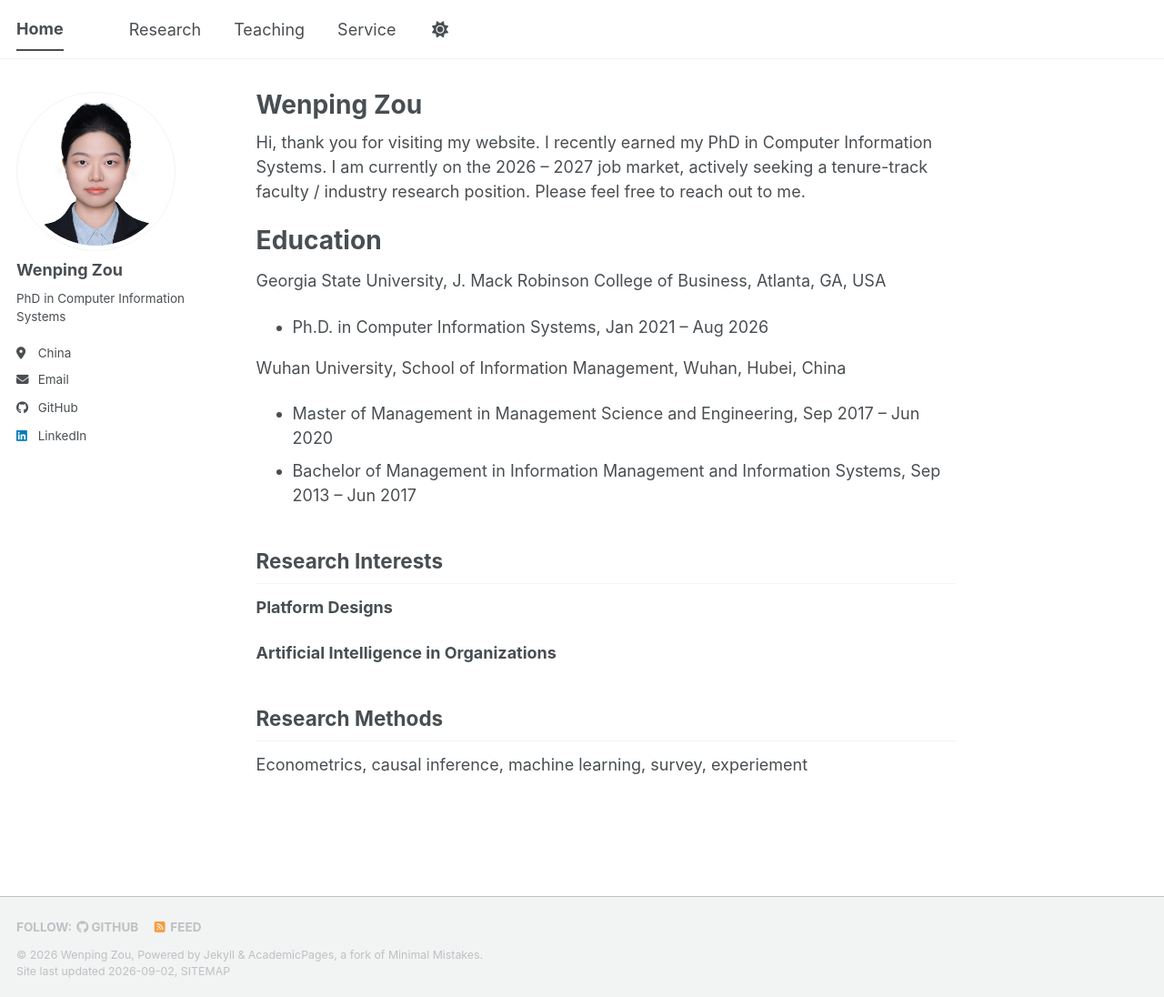
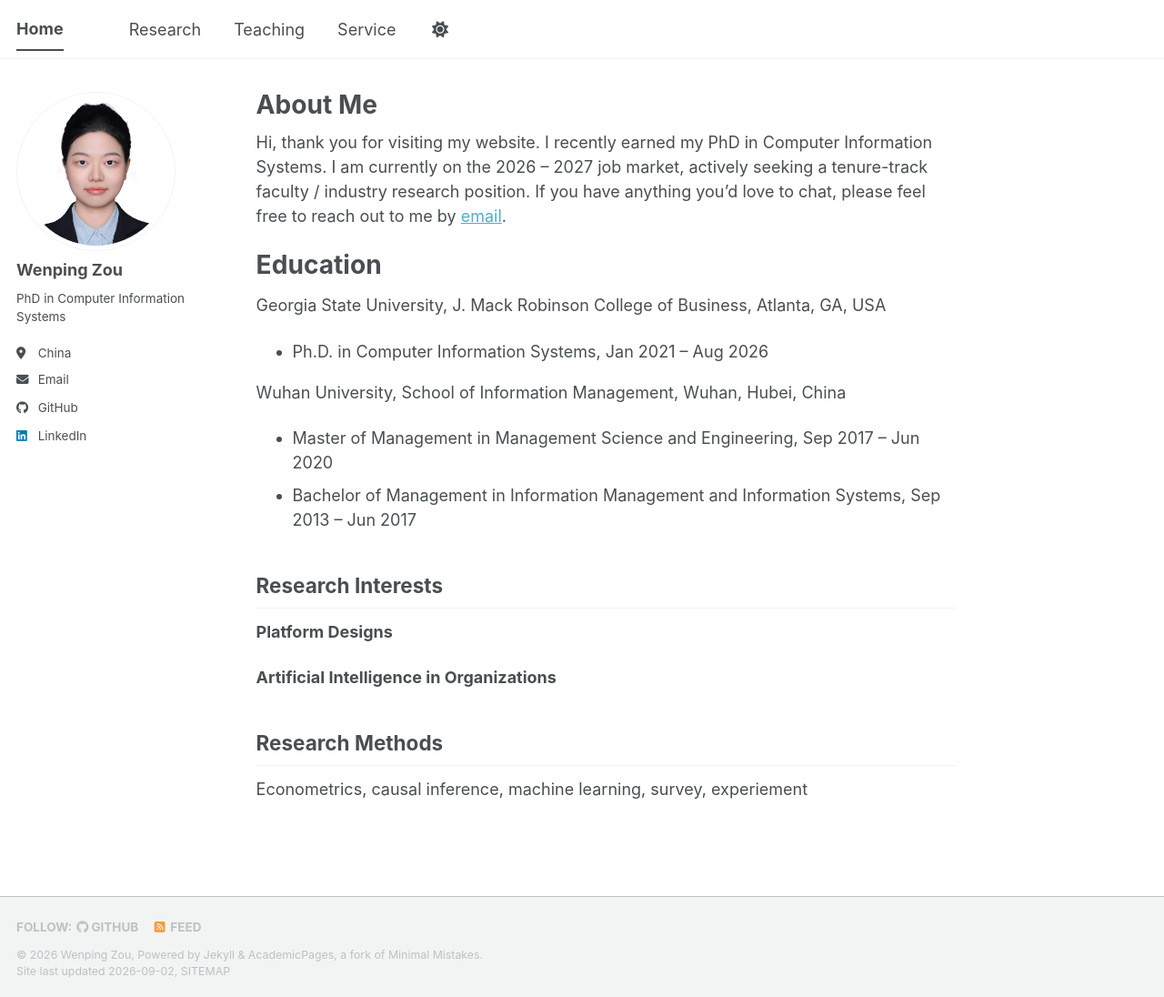
Before and after one commit to wenping-zou/wenping-zou.github.io, a Jekyll site: the page built from _pages/about.md, in a window 1280 px wide and 1096 px high. Shown: the whole window at 91% size. Built offline with Jekyll 4.4.1, drawn with Linux system fonts in a browser that asks for light colours; a style sheet for code colours, icons or effects is not loaded.

Commit message:
Update about.md

```diff
--- a/_pages/about.md
+++ b/_pages/about.md
@@ -1,13 +1,13 @@
 ---
 permalink: /
-title: "Wenping Zou"
+title: "About Me"
 author_profile: true
 redirect_from:
   - /about/
   - /about.html
 ---
 
-Hi, thank you for visiting my website.  I recently earned my PhD in Computer Information Systems.  I am currently on the 2026 – 2027 job market, actively seeking a tenure-track faculty / industry research position.  Please feel free to reach out to me.
+Hi, thank you for visiting my website.  I recently earned my PhD in Computer Information Systems.  I am currently on the 2026 – 2027 job market, actively seeking a tenure-track faculty / industry research position.  If you have anything you'd love to chat, please feel free to reach out to me by [email](mailto:wzou28@gmail.com).
 
 Education
 ======
```
